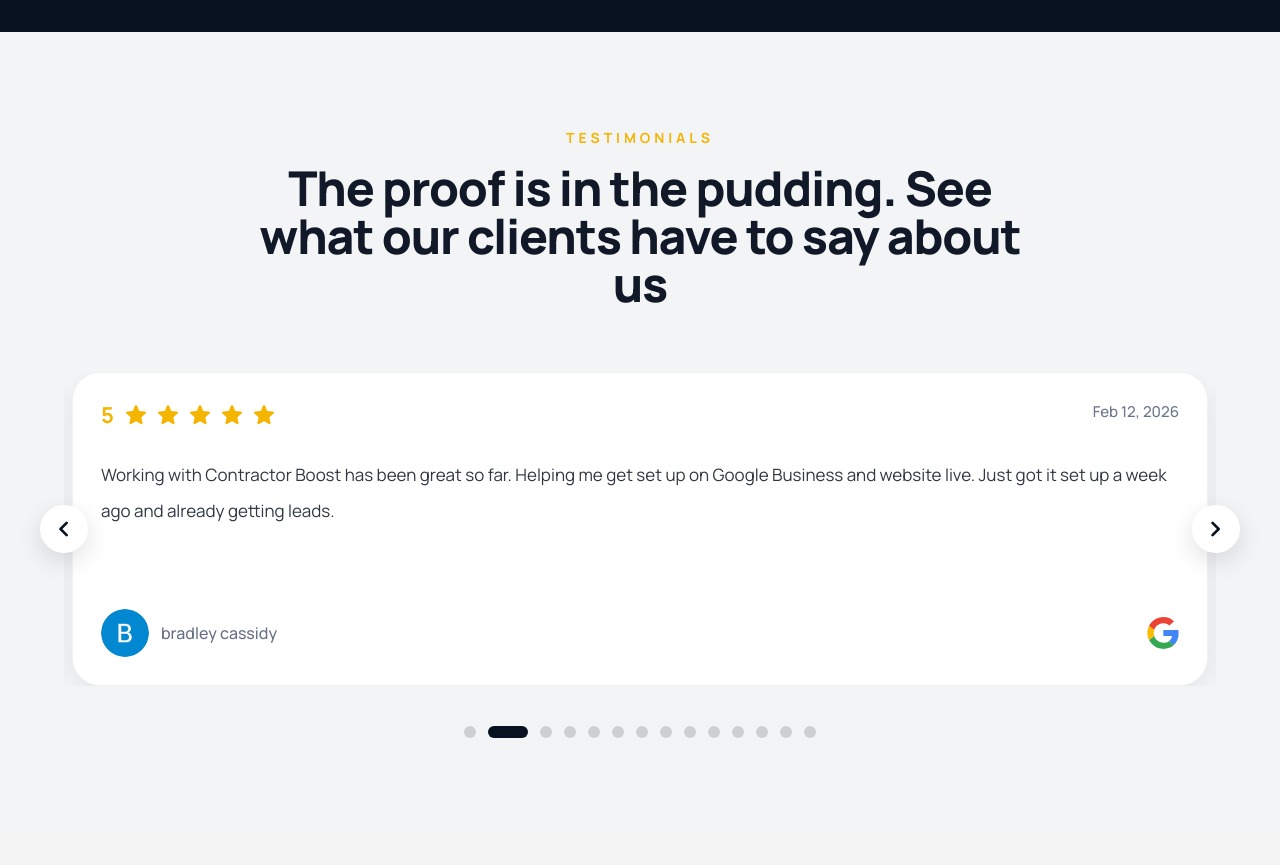
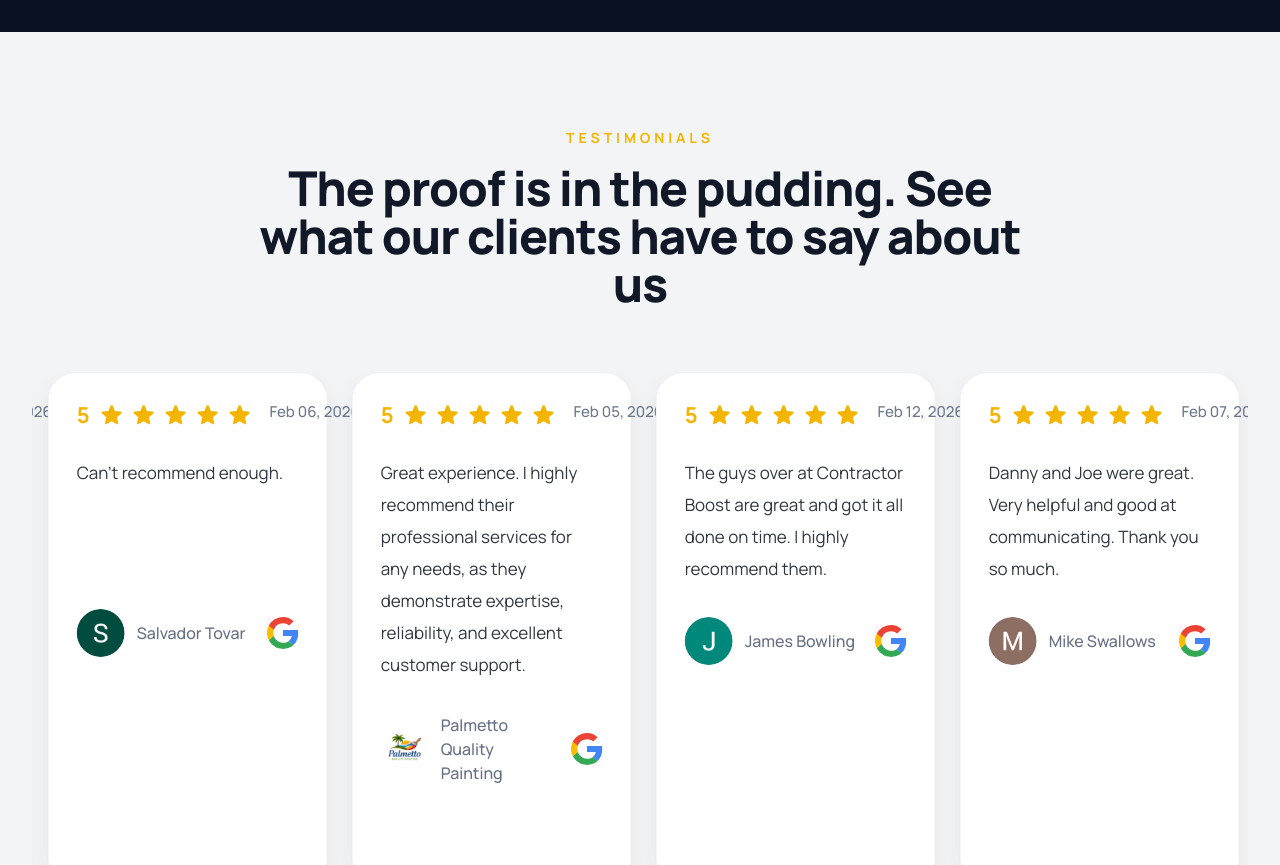
Before and after one commit to JohannesKarasik/ContractorBoost, a Next.js app: page / in a window 1280 px wide. Shown: the part 900-1765 px from the top of the page. Built offline with nearby package versions, Linux system fonts and the light colour scheme.

Commit message:
Update project

```diff
--- a/src/app/components/Home/AboutUs/index.tsx
+++ b/src/app/components/Home/AboutUs/index.tsx
@@ -142,7 +142,7 @@ const ReviewCard = ({
         </span>
       </div>
 
-      <p className='min-h-[120px] text-[18px] leading-10 text-[#313741] sm:text-[17px] sm:leading-9'>
+      <p className='min-h-[120px] text-[18px] leading-8 text-[#313741] sm:text-[17px] sm:leading-8'>
         {review.text}
       </p>
 
@@ -166,30 +166,52 @@ const ReviewCard = ({
 
 const Testimonials = () => {
   const allReviews = useMemo(() => [...reviews, ...extraReviews], [])
-  const [currentIndex, setCurrentIndex] = useState(0)
+  const extendedReviews = useMemo(
+    () => [...allReviews, ...allReviews, ...allReviews],
+    [allReviews]
+  )
+
+  const [currentIndex, setCurrentIndex] = useState(allReviews.length)
+  const [isTransitioning, setIsTransitioning] = useState(true)
 
   useEffect(() => {
     const interval = setInterval(() => {
-      setCurrentIndex((prev) => (prev + 1) % allReviews.length)
-    }, 3500)
+      setCurrentIndex((prev) => prev + 1)
+      setIsTransitioning(true)
+    }, 3000)
 
     return () => clearInterval(interval)
-  }, [allReviews.length])
+  }, [])
 
-  const goToPrevious = () => {
-    setCurrentIndex((prev) => (prev - 1 + allReviews.length) % allReviews.length)
+  useEffect(() => {
+    if (currentIndex >= allReviews.length * 2) {
+      const timeout = setTimeout(() => {
+        setIsTransitioning(false)
+        setCurrentIndex(allReviews.length)
+      }, 700)
+
+      return () => clearTimeout(timeout)
     }
+  }, [currentIndex, allReviews.length])
 
-  const goToNext = () => {
-    setCurrentIndex((prev) => (prev + 1) % allReviews.length)
+  useEffect(() => {
+    if (!isTransitioning) {
+      const raf = requestAnimationFrame(() => {
+        requestAnimationFrame(() => {
+          setIsTransitioning(true)
+        })
+      })
+
+      return () => cancelAnimationFrame(raf)
     }
+  }, [isTransitioning])
 
   return (
     <section
       id='Testimonials'
       className='relative overflow-hidden bg-[#f3f4f6] py-24'
     >
-      <div className='container mx-auto max-w-[1600px] px-4 sm:px-6 lg:px-8'>
+      <div className='mx-auto w-full max-w-[1800px] px-4 sm:px-6 lg:px-8'>
         <div className='mx-auto mb-16 max-w-3xl text-center'>
           <p className='text-sm font-bold uppercase tracking-[0.28em] text-[#f4b400]'>
             Testimonials
@@ -200,55 +222,24 @@ const Testimonials = () => {
           </h2>
         </div>
 
-        <div className='relative mx-auto max-w-6xl'>
         <div className='overflow-hidden'>
           <div
-              className='flex transition-transform duration-700 ease-in-out'
-              style={{ transform: `translateX(-${currentIndex * 100}%)` }}
+            className={`flex ${
+              isTransitioning ? 'transition-transform duration-700 ease-in-out' : ''
+            }`}
+            style={{
+              transform: `translateX(-${currentIndex * (100 / 4)}%)`,
+            }}
           >
-              {allReviews.map((review, index) => (
+            {extendedReviews.map((review, index) => (
               <div
                 key={`${review.name}-${review.date}-${index}`}
-                  className='w-full shrink-0 px-2'
+                className='w-full shrink-0 px-3 md:w-1/2 xl:w-1/4'
               >
                 <ReviewCard review={review} />
               </div>
             ))}
           </div>
-          </div>
-
-          <button
-            onClick={goToPrevious}
-            aria-label='Previous review'
-            className='absolute left-0 top-1/2 z-10 flex h-12 w-12 -translate-y-1/2 items-center justify-center rounded-full bg-white text-[#07111f] shadow-[0_8px_24px_rgba(0,0,0,0.12)] transition hover:cursor-pointer hover:bg-[#f9fafb] sm:-left-6'
-          >
-            <Icon icon='material-symbols:chevron-left-rounded' className='h-8 w-8' />
-          </button>
-
-          <button
-            onClick={goToNext}
-            aria-label='Next review'
-            className='absolute right-0 top-1/2 z-10 flex h-12 w-12 -translate-y-1/2 items-center justify-center rounded-full bg-white text-[#07111f] shadow-[0_8px_24px_rgba(0,0,0,0.12)] transition hover:cursor-pointer hover:bg-[#f9fafb] sm:-right-6'
-          >
-            <Icon icon='material-symbols:chevron-right-rounded' className='h-8 w-8' />
-          </button>
-        </div>
-
-        <div className='mt-10 flex flex-wrap items-center justify-center gap-3'>
-          {allReviews.map((_, index) => {
-            const isActive = index === currentIndex
-
-            return (
-              <button
-                key={index}
-                onClick={() => setCurrentIndex(index)}
-                aria-label={`Go to review ${index + 1}`}
-                className={`h-3 rounded-full transition-all duration-300 hover:cursor-pointer ${
-                  isActive ? 'w-10 bg-[#07111f]' : 'w-3 bg-black/15'
-                }`}
-              />
-            )
-          })}
         </div>
       </div>
     </section>
```
Lines whose indentation alone changed are shown as unchanged.
